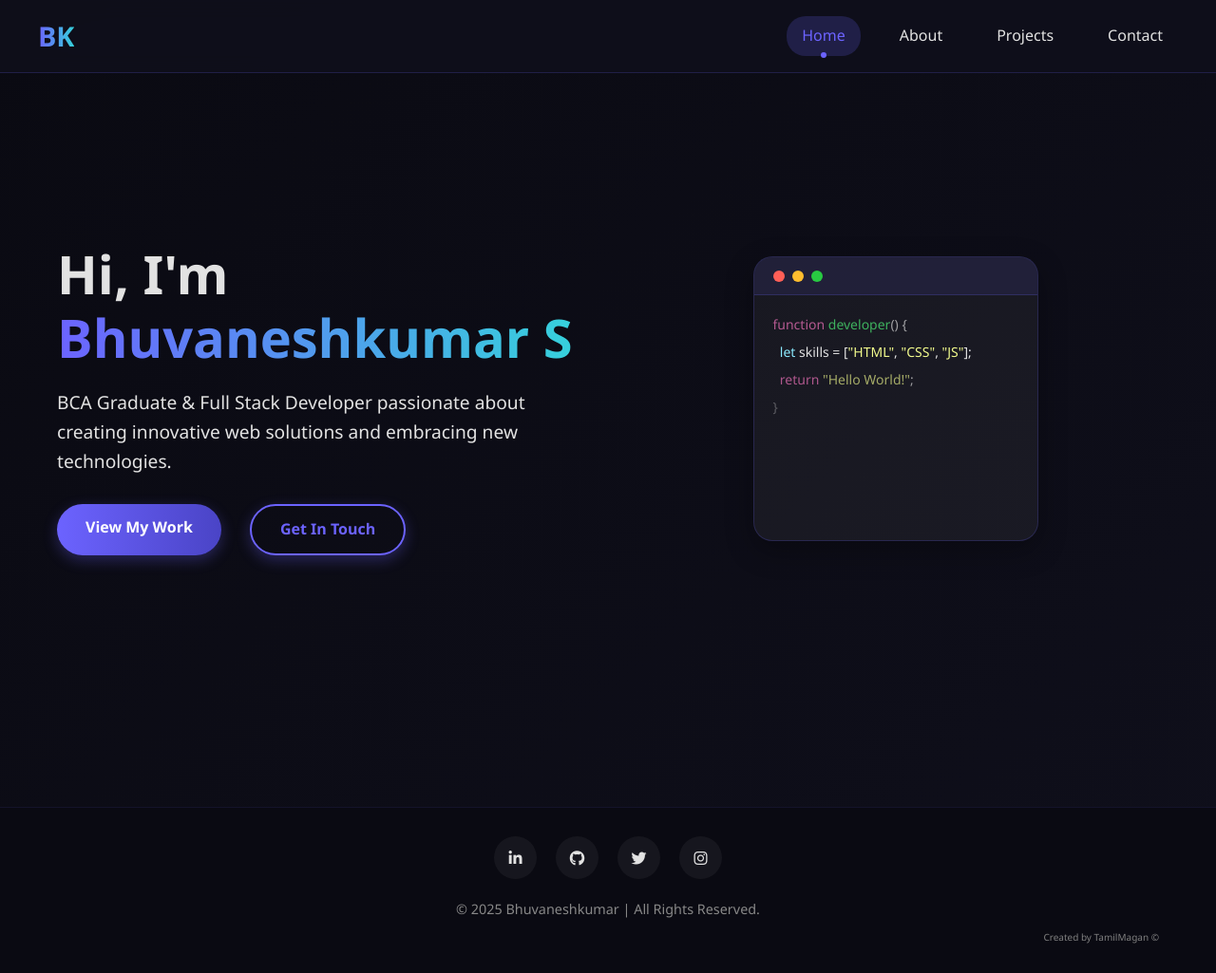
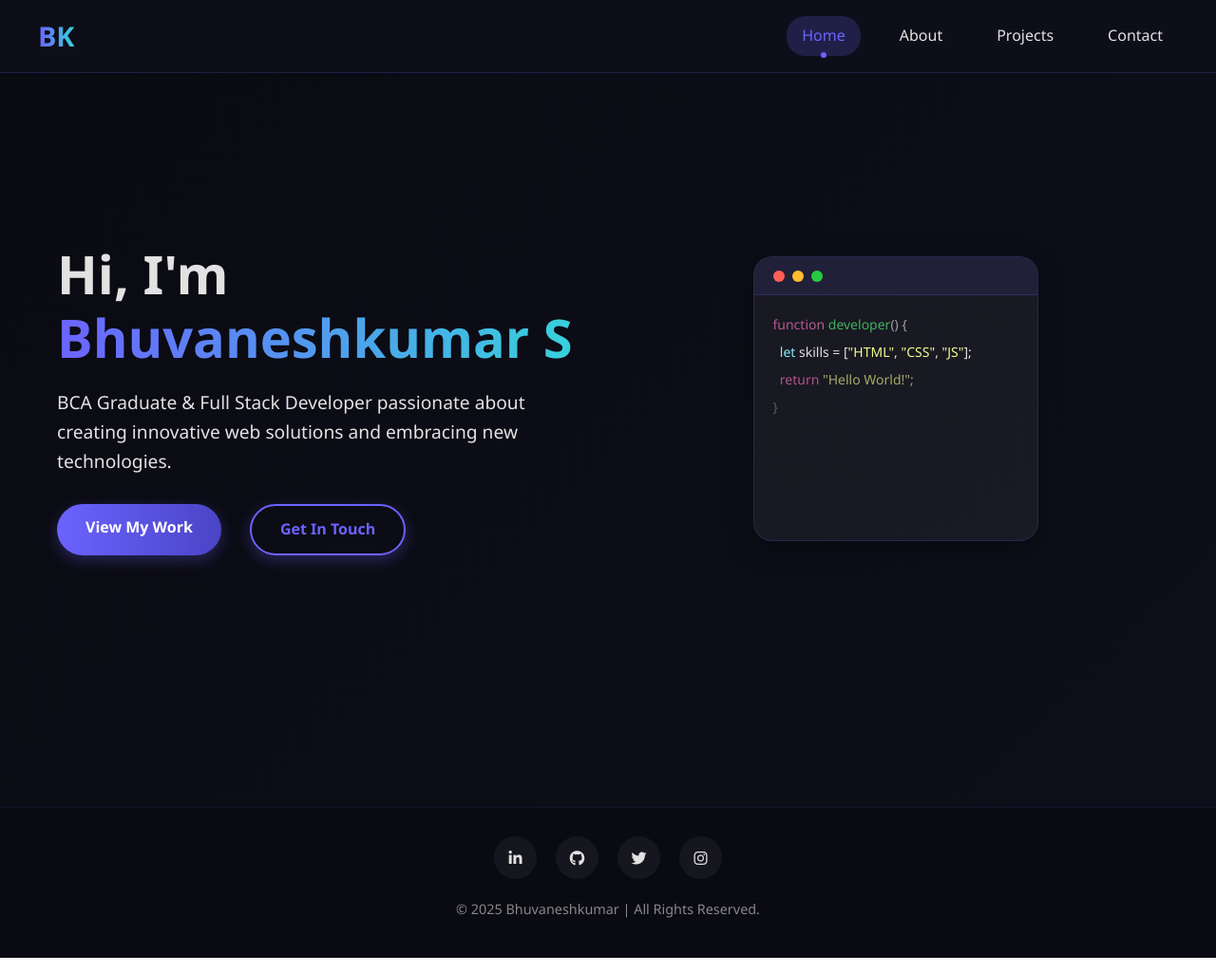
Before and after one commit to bkbhuvaneshkumar/Portfolio, a plain HTML site: page index.html in a window 1280 px wide. Shown: the whole page at 95% size. Drawn offline with Linux system fonts and the light colour scheme.

Commit message:
Update index.html

```diff
--- a/index.html
+++ b/index.html
@@ -1018,7 +1018,6 @@
                 </a>
             </div>
             <p class="copyright">© 2025 Bhuvaneshkumar | All Rights Reserved.</p>
-            <p class="signature">Created by TamilMagan ©</p>
         </div>
     </footer>
 
```
